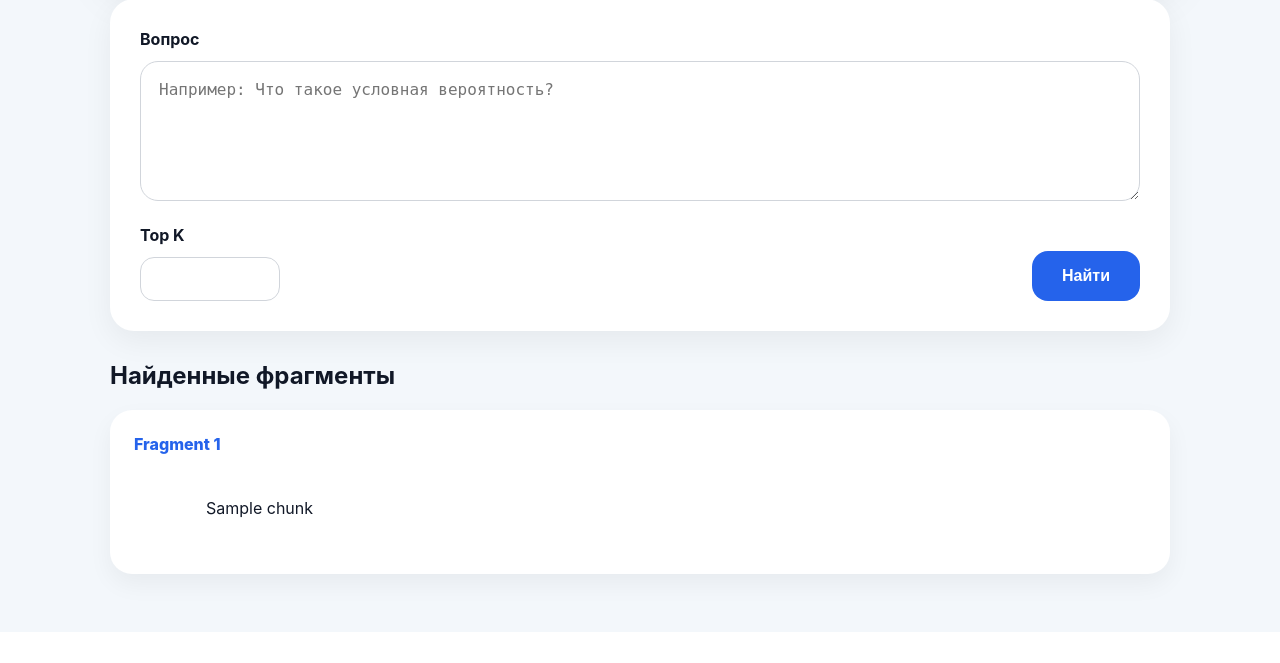
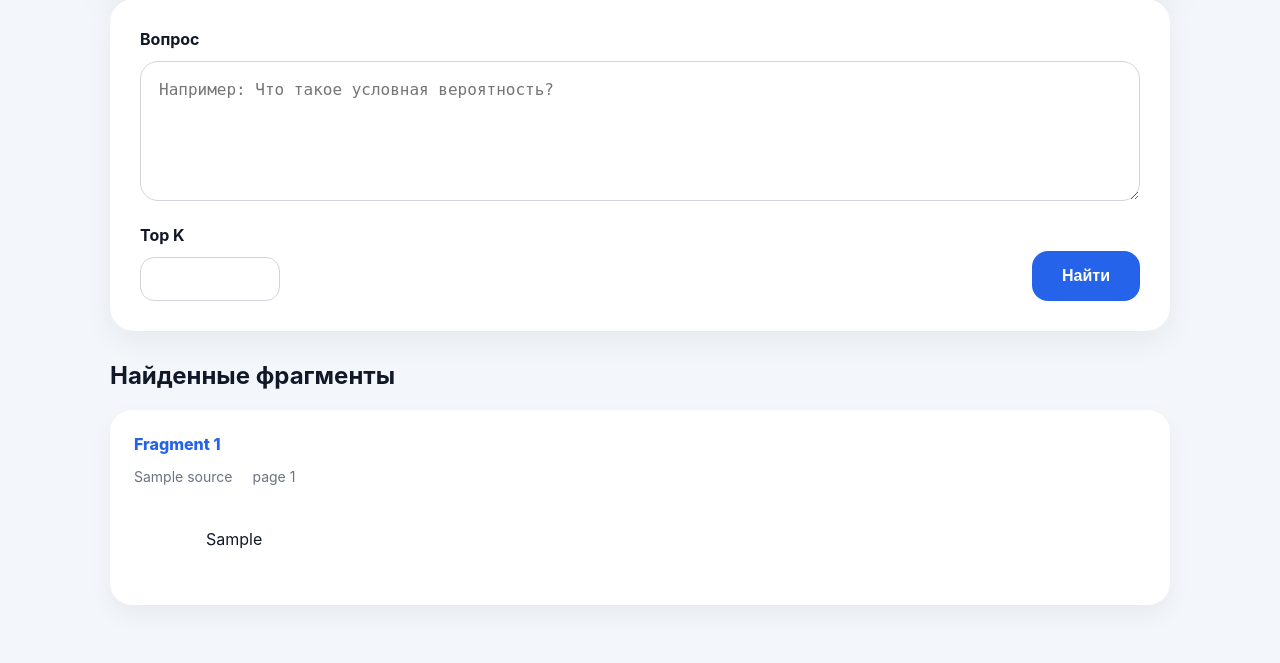
Before and after one commit to Malentaaa/mini-rag-agent, a FastAPI app: template app/templates/index.html in a window 1280 px wide. Shown: the part 366-1029 px from the top of the page. Before the commit the page ends 967 px from the top, so only its background shows below. Run offline with FastAPI, Linux system fonts and the light colour scheme; the template is opened without the code that fills it: most values are stand-ins (such as "Sample title", 1, 10 or a date in 2020); parts of the project's set-up code (start-up, migrations or seed data) failed here and were passed over.

Commit message:
добавлены metadata страниц и подсветка найденного текста во фронте

```diff
--- a/app/main.py
+++ b/app/main.py
@@ -6,6 +6,7 @@
 from fastapi.staticfiles import StaticFiles
 from fastapi.templating import Jinja2Templates
 
+from app.utils.text_highlight import highlight_text
 from app.api.rag_router import router
 from app.services.index_service import IndexService
 from app.services.rag_service import RAGService
@@ -55,6 +56,13 @@
         query=query,
         top_k=top_k
     )
+
+    for result in results:
+        result["highlighted_chunk"] = highlight_text(
+            result["chunk"],
+            query
+        )
+
     return templates.TemplateResponse(
         request,
         "index.html",
--- a/app/static/style.css
+++ b/app/static/style.css
@@ -215,3 +215,25 @@
 
     white-space: pre-wrap;
 }
+
+.result-meta {
+
+    display: flex;
+
+    gap: 20px;
+
+    margin-bottom: 14px;
+
+    color: #6b7280;
+
+    font-size: 14px;
+}
+
+.result-text b {
+
+    background: #fef3c7;
+
+    padding: 2px 4px;
+
+    border-radius: 4px;
+}
--- a/app/templates/index.html
+++ b/app/templates/index.html
@@ -90,7 +90,7 @@
             Найденные фрагменты
         </h2>
 
-        {% for chunk in results %}
+        {% for result in results %}
 
         <div class="result-card">
 
@@ -98,8 +98,20 @@
                 Fragment {{ loop.index }}
             </div>
 
+            <div class="result-meta">
+
+                <span>
+                    {{ result.source }}
+                </span>
+
+                <span>
+                    page {{ result.page }}
+                </span>
+
+            </div>
+
             <div class="result-text">
-                {{ chunk }}
+                {{ result.highlighted_chunk | safe }}
             </div>
 
         </div>
```
